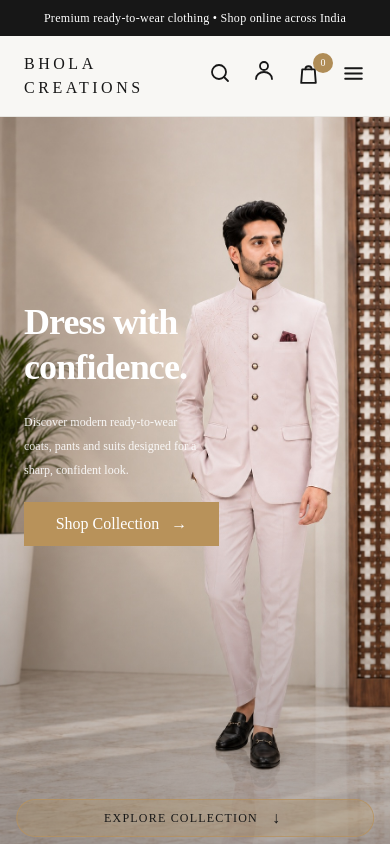
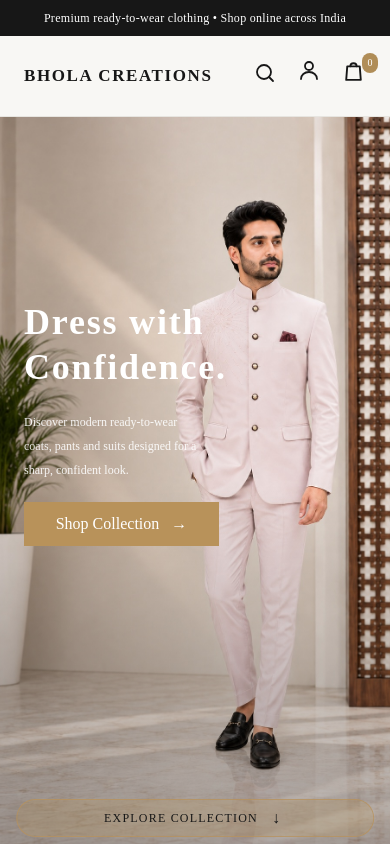
Before and after one commit to Divya-ya/BholaCreations, a Next.js app: page / in a window 390 px wide. Shown: the top 844 px of the page. Built offline with nearby package versions, Linux system fonts and the light colour scheme; no server answers; the database is empty.

Commit message:
Update search button

```diff
--- a/app/page.tsx
+++ b/app/page.tsx
@@ -61,19 +61,25 @@ if (categoryError) {
       ========================================================= */}
 
       <header className="sticky top-0 z-50 border-b border-[#e7e5e0] bg-[#f8f7f4]/95 backdrop-blur">
-        <div className="mx-auto flex h-20 max-w-7xl items-center justify-between px-6 lg:px-8">
+  <div className="relative mx-auto flex h-20 max-w-7xl items-center justify-between px-6 lg:px-8">
           {/* Logo */}
 
           <a
             href="#"
-            className="text-xl font-semibold tracking-[0.22em] sm:text-2xl"
+className="relative ml-0 font-bold tracking-[0.1em] sm:ml-0 sm:tracking-[0.22em] lg:translate-x-[calc(80px-max(32px,calc((100vw-1280px)/2+32px)))]"
 >
+<b className="whitespace-nowrap text-[17px] sm:text-[22px] md:text-[22px] lg:text-[27px]">
   BHOLA CREATIONS
+</b>
           </a>
 
           {/* Desktop Navigation */}
 
-          <nav className="relative -top-[3px] hidden items-center gap-8 text-sm md:flex">
+<nav
+  className={`relative -top-[3px] ${
+    searchOpen ? "!hidden" : "hidden lg:flex"
+  } items-center gap-8 text-sm`}
+>
             <a
               href="#"
               className="transition-colors hover:text-[#b08d57]"
@@ -112,13 +118,13 @@ if (categoryError) {
 
           {/* Header Icons */}
 
-          <div className="relative -top-[3px] flex items-center gap-5 sm:gap-6">
+          <div className="relative z-[100] -top-[3px] flex items-center gap-5 sm:gap-6">
             {/* Search */}
 
             <div
               className={`flex items-center transition-all duration-300 ${
                 searchOpen
-                  ? "w-[220px] sm:w-[300px] md:w-[380px] lg:w-[430px]"
+  ? "w-[220px] sm:w-[300px] md:w-[380px] lg:w-[600px] xl:w-[800px]"
   : "w-6"
               }`}
             >
@@ -127,7 +133,7 @@ if (categoryError) {
   type="button"
   aria-label="Search"
   onClick={() => setSearchOpen(true)}
-                  className="flex h-6 w-6 items-center justify-center transition-colors hover:text-[#b08d57]"
+  className="relative z-20 flex h-8 w-8 touch-manipulation items-center justify-center transition-colors hover:text-[#b08d57]"
 >
                   <svg
                     xmlns="http://www.w3.org/2000/svg"
@@ -216,14 +222,16 @@ if (categoryError) {
                 strokeWidth="1.8"
                 strokeLinecap="round"
                 strokeLinejoin="round"
+                className="relative -top-[3px]"
               >
                 <path d="M6 8h12l1 13H5L6 8Z" />
                 <path d="M9 8a3 3 0 0 1 6 0" />
+
               </svg>
 
               {/* Cart Count */}
 
-              <span className="absolute -right-3 -top-2 flex h-5 w-5 items-center justify-center rounded-full bg-[#b08d57] text-[10px] font-medium text-white">
+              <span className="absolute -right-3 -top-2 flex h-5 w-4 items-center justify-center rounded-full bg-[#b08d57] text-[10px] font-medium text-white">
                 0
               </span>
             </a>
@@ -232,7 +240,7 @@ if (categoryError) {
 
             <button
               aria-label="Menu"
-              className="transition-colors hover:text-[#b08d57] md:hidden"
+              className="hidden"
             >
               <svg
                 xmlns="http://www.w3.org/2000/svg"
@@ -297,10 +305,10 @@ if (categoryError) {
             Mobile positioning is kept unchanged.
             Desktop: text overlays the landscape image. */}
 
-        <div className="absolute inset-x-0 top-1/4 z-10 flex flex-col justify-start px-6 pt-0 pb-6 sm:pb-8 lg:inset-x-auto lg:bottom-16 lg:left-0 lg:top-auto lg:w-1/2 lg:bg-transparent lg:px-16 lg:py-0 xl:px-24">
+        <div className="absolute inset-x-0 top-1/4 z-10 flex flex-col justify-start px-6 pt-0 pb-6 sm:pb-8 lg:inset-x-auto lg:bottom-16 lg:left-0 lg:top-auto lg:w-1/2 lg:bg-transparent lg:px-20 lg:py-0">
           <div className="max-w-xl">
-            <h1 className="max-w-[clamp(150px,70vw,280px)] text-4xl font-semibold leading-tight tracking-tight text-white sm:text-4xl lg:max-w-[520px] lg:text-6xl lg:text-white xl:text-7xl">
-              Dress with confidence.
+            <h1 className="max-w-[clamp(150px,70vw,280px)] text-4xl font-semibold leading-tight tracking-[0.05em] text-white sm:text-4xl lg:max-w-[520px] lg:text-6xl lg:text-white xl:text-7xl">
+              Dress with Confidence.
             </h1>
 
             <p className="mt-5 max-w-[180px] text-xs leading-6 text-white/90 sm:max-w-lg sm:text-sm sm:leading-6 lg:max-w-lg lg:text-base lg:text-white/90">
```
Lines whose indentation alone changed are shown as unchanged.
